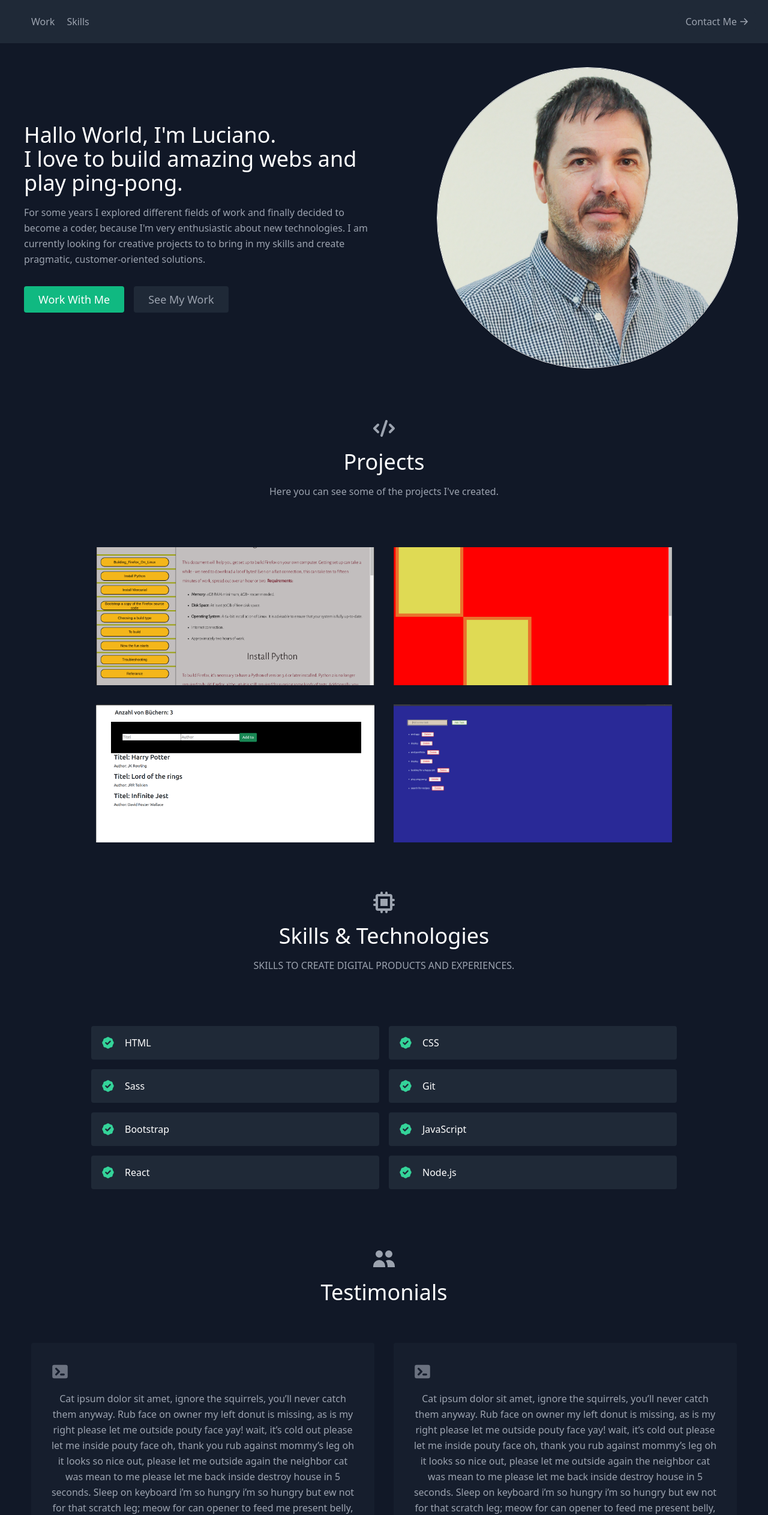
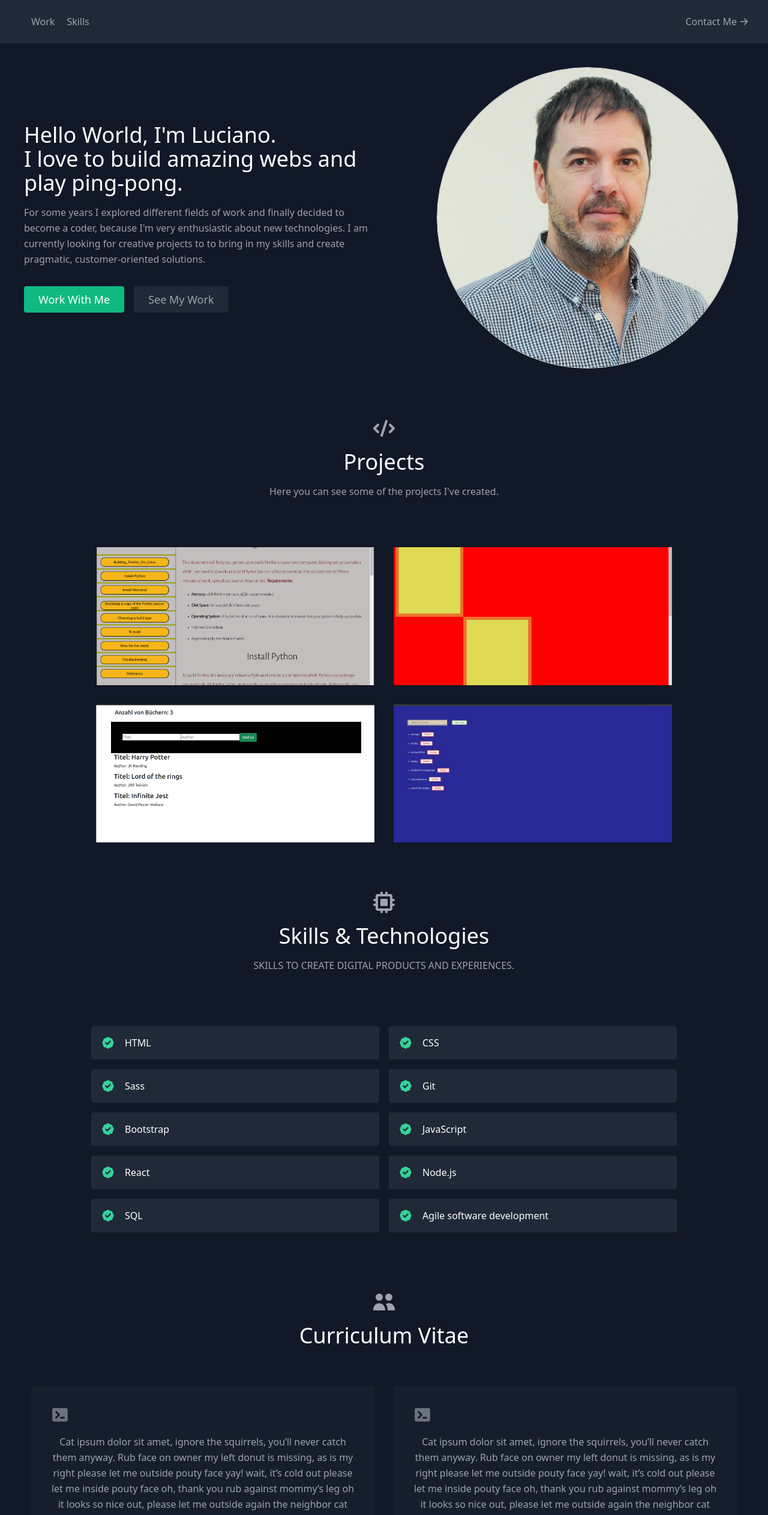
Before and after one commit to luk-fontain/portfolio, a React (Create React App) app: page / in a window 1280 px wide. Shown: the top 2525 px of the page at 60% size. Built offline with nearby package versions, Linux system fonts and the light colour scheme.

Commit message:
HalloHello

```diff
--- a/src/components/About.js
+++ b/src/components/About.js
@@ -6,7 +6,7 @@ export default function About() {
       <div className="container mx-auto flex px-10 py-10 md:flex-row flex-col items-center">
         <div className="lg:flex-grow md:w-1/2 lg:pr-24 md:pr-16 flex flex-col md:items-start md:text-left mb-16 md:mb-0 items-center text-center">
           <h1 className="title-font sm:text-4xl text-3xl mb-4 font-medium text-white">
-            Hallo World, I'm Luciano.
+            Hello World, I'm Luciano.
             <br className="hidden lg:inline-block" />I love to build amazing
             webs and play ping-pong.
           </h1>
--- a/src/components/BackToTopButton.js
+++ b/src/components/BackToTopButton.js
@@ -28,11 +28,10 @@ import { useEffect, useState } from 'react';
         right: "30px",
         height: "50px",
         width: "50px",
-        // fontSize: "30px",
         borderRadius:"50px",
         backgroundColor: "yellow",
         color: "black",
-        // fontWeight: "bold",
+        fontWeight: "900",
       }}
       onClick={scrollUp}><svg xmlns="http://www.w3.org/2000/svg" fill="none" viewBox="0 0 24 24" strokeWidth={1.5} stroke="currentColor" className="w-7 h-7">
   <path strokeLinecap="round" strokeLinejoin="round" d="M4.5 10.5L12 3m0 0l7.5 7.5M12 3v18" />
--- a/src/components/Testimonials.js
+++ b/src/components/Testimonials.js
@@ -8,7 +8,7 @@ export default function Testimonials() {
       <div className="container px-5 py-10 mx-auto text-center">
         <UsersIcon className="w-10 inline-block mb-4" />
         <h1 className="sm:text-4xl text-3xl font-medium title-font text-white mb-12">
-          Testimonials
+          Curriculum Vitae
         </h1>
         <div className="flex flex-wrap m-4">
           {testimonials.map((testimonial) => (
--- a/src/data.js
+++ b/src/data.js
@@ -59,4 +59,6 @@ export const skills = [
   "JavaScript",
   "React",
   "Node.js",
+  "SQL",
+  "Agile software development",
 ];
```
Also changed, not shown: 1 other file (tests, documents, lock files or other folders).
